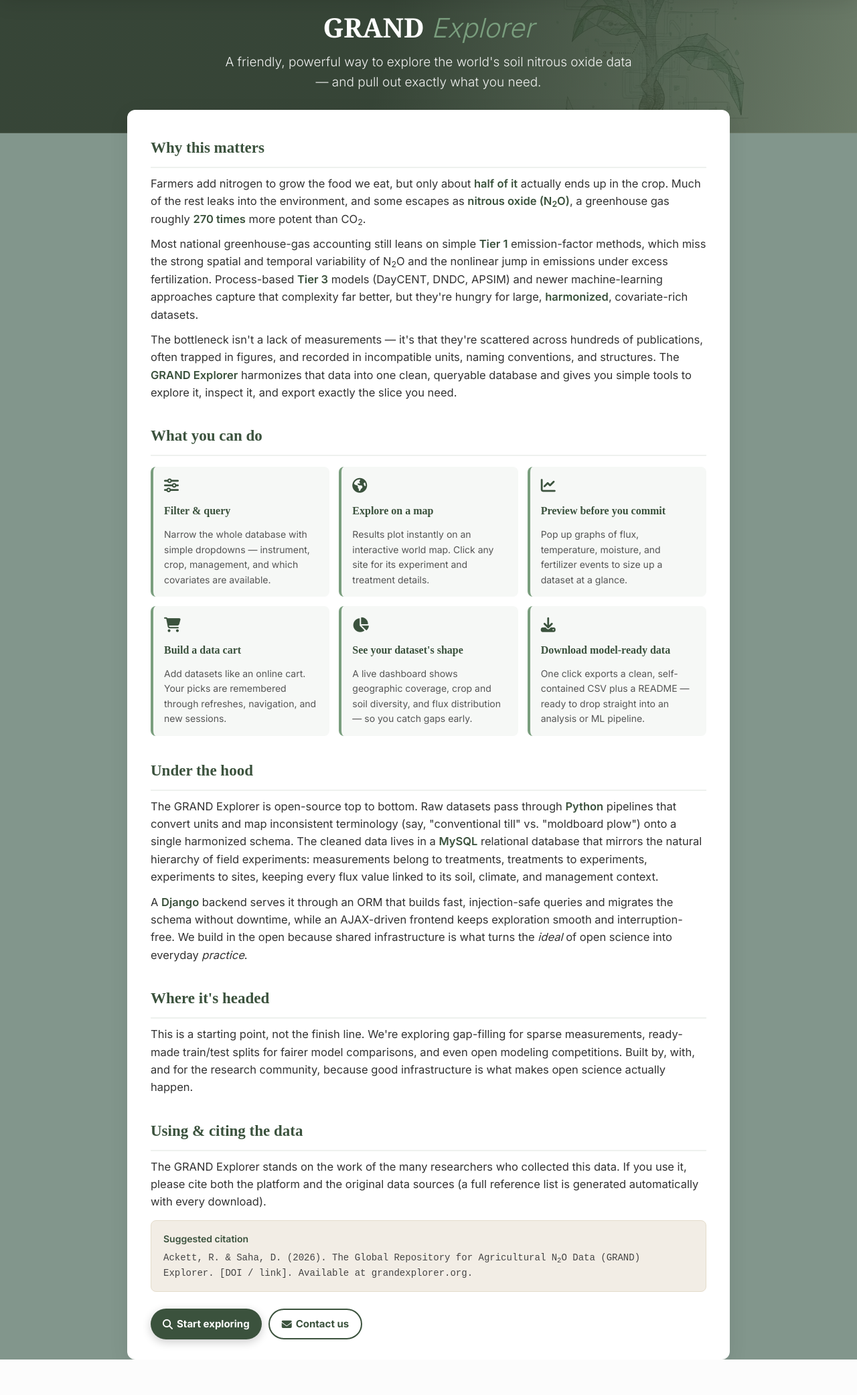
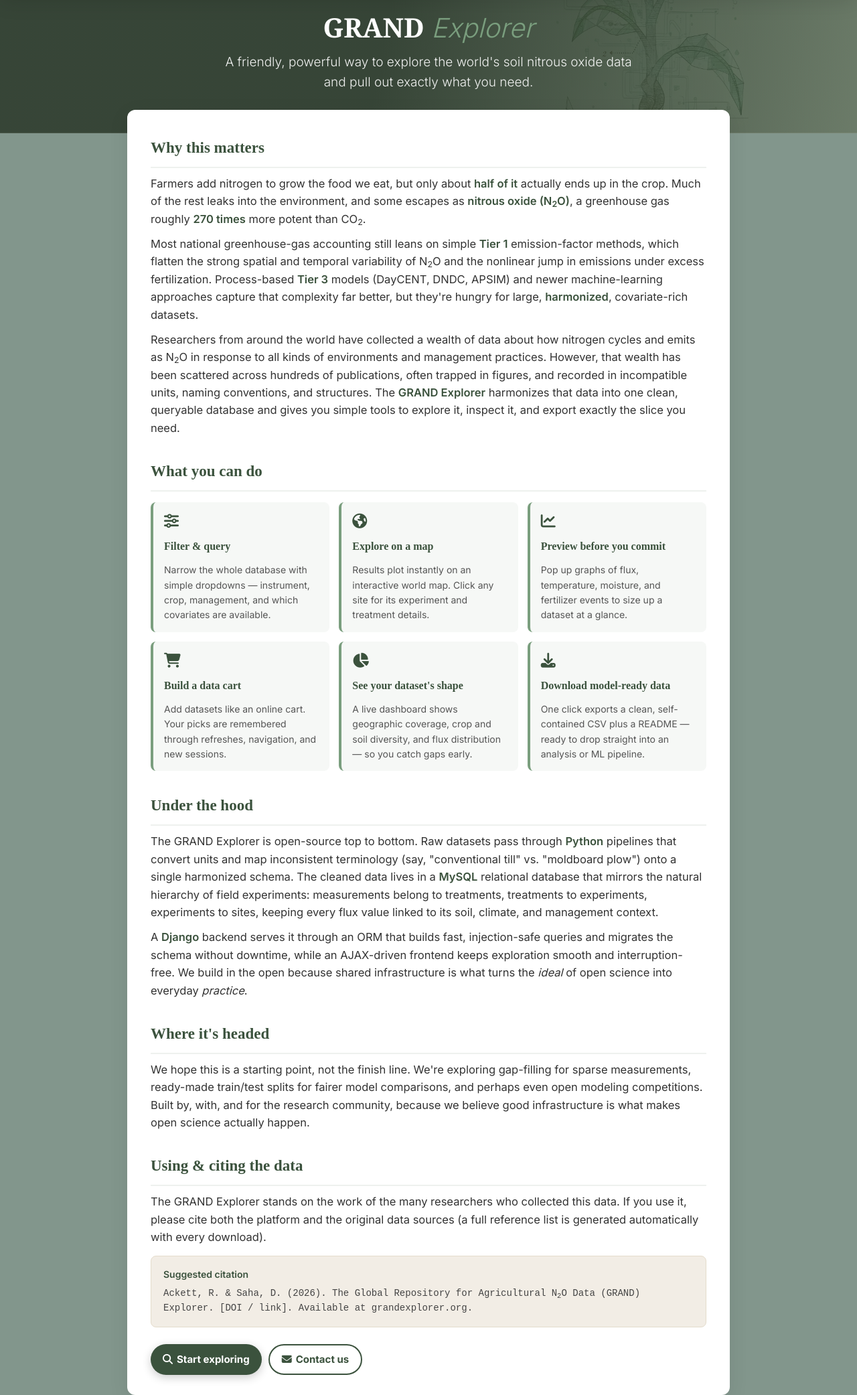
Before and after one commit to ryanackett/grand_explorer, a Django app: page /about/ in a window 1280 px wide. Shown: the part 79-2162 px from the top of the page at 67% size. Before the commit the page ends 2109 px from the top, so only its background shows below. Run offline with Django 3.2, Linux system fonts and the light colour scheme; parts of the project's set-up code (start-up, migrations or seed data) failed here and were passed over; some libraries are stand-ins or nearby versions; some web fonts are replaced.

Commit message:
copy edits to about and team

```diff
--- a/n2odb/templates/about.html
+++ b/n2odb/templates/about.html
@@ -155,7 +155,7 @@
 
     <header class="about-hero">
         <h1>GRAND <em>Explorer</em></h1>
-        <p class="tagline">A friendly, powerful way to explore the world's soil nitrous&nbsp;oxide data — and pull out exactly what you need.</p>
+        <p class="tagline">A friendly, powerful way to explore the world's soil nitrous&nbsp;oxide data and pull out exactly what you need.</p>
     </header>
 
     <div class="about-card">
@@ -165,10 +165,10 @@
             Farmers add nitrogen to grow the food we eat,  but only about <strong>half of it</strong> actually ends up in the crop. Much of the rest leaks into the environment, and some escapes as <strong>nitrous oxide (N<sub>2</sub>O)</strong>, a greenhouse gas roughly <strong>270 times</strong> more potent than CO<sub>2</sub>.
         </p>
         <p>
-            Most national greenhouse-gas accounting still leans on simple <strong>Tier 1</strong> emission-factor methods, which miss the strong spatial and temporal variability of N<sub>2</sub>O and the nonlinear jump in emissions under excess fertilization. Process-based <strong>Tier 3</strong> models (DayCENT, DNDC, APSIM) and newer machine-learning approaches capture that complexity far better, but they're hungry for large, <strong>harmonized</strong>, covariate-rich datasets.
+            Most national greenhouse-gas accounting still leans on simple <strong>Tier 1</strong> emission-factor methods, which flatten the strong spatial and temporal variability of N<sub>2</sub>O and the nonlinear jump in emissions under excess fertilization. Process-based <strong>Tier 3</strong> models (DayCENT, DNDC, APSIM) and newer machine-learning approaches capture that complexity far better, but they're hungry for large, <strong>harmonized</strong>, covariate-rich datasets.
         </p>
         <p>
-            The bottleneck isn't a lack of measurements — it's that they're scattered across hundreds of publications, often trapped in figures, and recorded in incompatible units, naming conventions, and structures. The <strong>GRAND Explorer</strong> harmonizes that data into one clean, queryable database and gives you simple tools to explore it, inspect it, and export exactly the slice you need.
+            Researchers from around the world have collected a wealth of data about how nitrogen cycles and emits as N<sub>2</sub>O in response to all kinds of environments and management practices. However, that wealth has been scattered across hundreds of publications, often trapped in figures, and recorded in incompatible units, naming conventions, and structures. The <strong>GRAND Explorer</strong> harmonizes that data into one clean, queryable database and gives you simple tools to explore it, inspect it, and export exactly the slice you need.
         </p>
 
         <h2>What you can do</h2>
@@ -215,7 +215,7 @@
 
         <h2>Where it's headed</h2>
         <p>
-            This is a starting point, not the finish line. We're exploring gap-filling for sparse measurements, ready-made train/test splits for fairer model comparisons, and even open modeling competitions. Built by, with, and for the research community, because good infrastructure is what makes open science actually happen.
+            We hope this is a starting point, not the finish line. We're exploring gap-filling for sparse measurements, ready-made train/test splits for fairer model comparisons, and perhaps even open modeling competitions. Built by, with, and for the research community, because we believe good infrastructure is what makes open science actually happen.
         </p>
 
         <h2>Using &amp; citing the data</h2>
--- a/n2odb/templates/team.html
+++ b/n2odb/templates/team.html
@@ -158,7 +158,7 @@
                 <img src="/static/images/headshot.JPG" alt="Ryan Ackett" class="member-img">
             </div>
             <h3 class="member-name">Dr. Ryan Ackett</h3>
-            <span class="member-role">Lead Developer & Researcher</span>
+            <span class="member-role">Creator & Lead Scientist</span>
             <p class="member-bio">
                 Ryan leads the GRAND Explorer. With a background in agricultural engineering, biogeochemistry, and computational modeling, he specializes in transforming raw, uncoordinated datasets into powerful insights.
                 Ryan is driven by a passion for building a more sustainable and equitable food system through open data and collaborative science.
```
